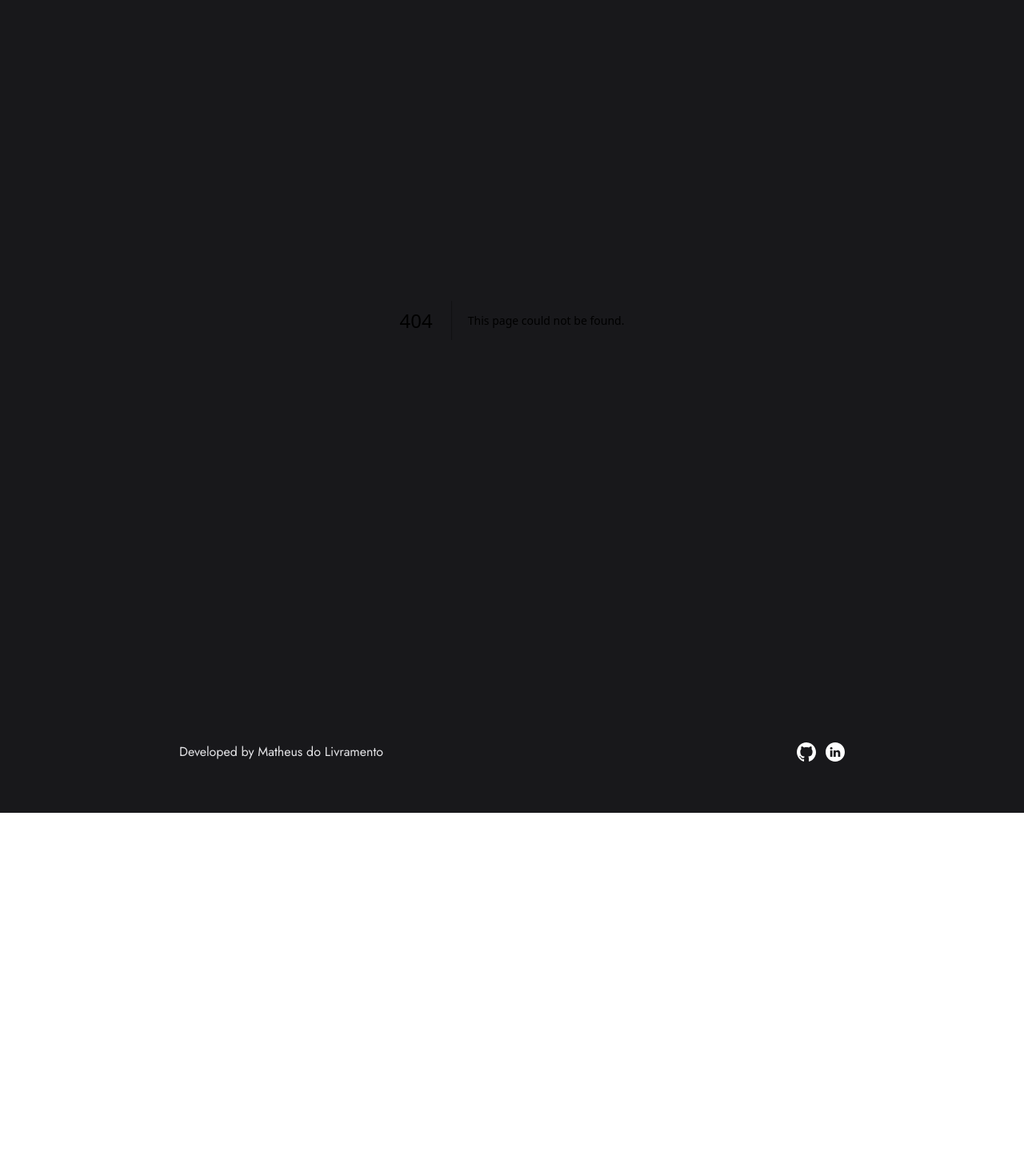
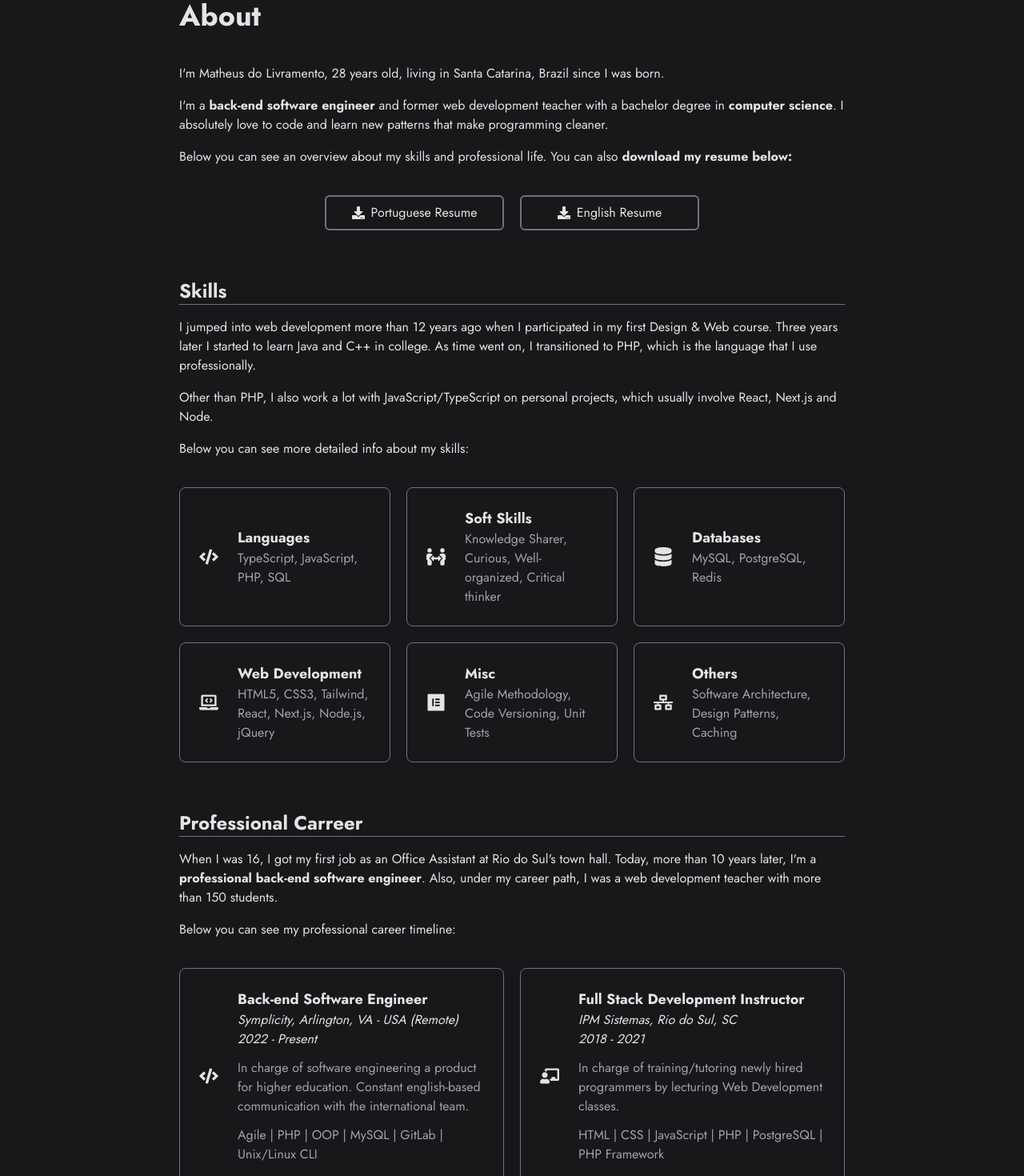
Before and after one commit to livramatheus/livramento, a Next.js app: page /about in a window 1280 px wide. Before the commit this address had no page. Shown: the part 220-1690 px from the top of the page at 80% size. Before the commit the page ends 1236 px from the top, so only its background shows below. Built offline with nearby package versions, Linux system fonts and the light colour scheme.

Commit message:
feat: develop About page

```diff
--- /dev/null
+++ b/app/about/page.tsx
@@ -0,0 +1,23 @@
+import SectionTitle from "../components/SectionTitle";
+import Skills from "../components/AboutPage/Skills";
+import ProfessionalCarreer from "../components/AboutPage/ProfessionalCarreer";
+import Languages from "../components/AboutPage/Languages";
+import Intro from "../components/AboutPage/Intro";
+
+const About = () => {
+  return (
+    <article className="flex flex-col gap-10 text-zinc-200">
+      <SectionTitle title="About" align="left" />
+
+      <Intro />
+
+      <Skills />
+
+      <ProfessionalCarreer />
+
+      <Languages />
+    </article>
+  )
+}
+
+export default About;
--- /dev/null
+++ b/app/components/AboutPage/Intro.tsx
@@ -0,0 +1,51 @@
+import { FaDownload } from "react-icons/fa";
+import Button from "../Button";
+
+const Intro = () => {
+  const getMatheusAge = (): number => {
+    let currentDate = new Date();
+    let birthDate = new Date("1994-12");
+    let timeDiff = currentDate.getTime() - birthDate.getTime();
+
+    return new Date(timeDiff).getUTCFullYear() - 1970;
+  }
+
+  return (
+    <div className="flex flex-col gap-4">
+      <p>
+        I&apos;m Matheus do Livramento, {getMatheusAge()} years old, living in Santa Catarina,
+        Brazil since I was born.
+      </p>
+
+      <p>
+        I&apos;m a <b>back-end software engineer</b> and former web development teacher with
+        a bachelor degree in <b>computer science</b>. I absolutely love to code and learn new
+        patterns that make programming cleaner.
+      </p>
+
+      <p>
+        Below you can see an overview about my skills and professional life.
+        You can also <b>download my resume below:</b>
+      </p>
+
+      <div className="flex justify-center gap-5 my-5">
+        <Button
+          text="Portuguese Resume"
+          dest="https://drive.google.com/file/d/12bEHx_lNWTDdKxA6e-bcbutT0v8zdHgD/view"
+          Icon={FaDownload}
+          target="_blank"
+
+        />
+
+        <Button
+          text="English Resume"
+          dest="https://drive.google.com/file/d/1rAD_frv-R0rdaRTOZfTMVtixZKvjQvV7/view"
+          Icon={FaDownload}
+          target="_blank"
+        />
+      </div>
+    </div>
+  );
+}
+
+export default Intro;
--- /dev/null
+++ b/app/components/AboutPage/Languages.tsx
@@ -0,0 +1,30 @@
+const Languages = () => {
+  return (
+    <div className="flex flex-col gap-4">
+      <h3 className="text-2xl font-bold border-b border-zinc-500">Languages</h3>
+
+      <p>
+        Portuguese is my main language, however, as I grew up as a “tech/gamer kid”, English was
+        part of my daily life, and learning it just came naturally.
+      </p>
+
+      <p>
+        Fast forward to January 2022, I got my first job that put my english skills to the test:
+        I had to report the status of what I&apos;m working on regularly to the international team
+        through our Agile-based meetings. On top of that I also had to use english skills to ask
+        questions to senior devs and product specialists.
+      </p>
+
+      <p>
+        Check out below my language abilities:
+      </p>
+
+      <ul className="list-disc">
+        <li className="ml-10">Portuguese (Native)</li>
+        <li className="ml-10">English (Fluent)</li>
+      </ul>
+    </div>
+  );
+}
+
+export default Languages;
--- /dev/null
+++ b/app/components/AboutPage/ProfessionalCarreer.tsx
@@ -0,0 +1,86 @@
+import { FaBuilding, FaCartPlus, FaChalkboardTeacher, FaCode, FaDesktop, FaGraduationCap, FaRegListAlt } from "react-icons/fa";
+import ProfessionalCard from "../ProfessionalCard";
+
+const ProfessionalCarreer = () => {
+  const professionalData = [
+    {
+      title: "Back-end Software Engineer",
+      location: "Symplicity, Arlington, VA - USA (Remote)",
+      desc: "In charge of software engineering a product for higher education. Constant english-based communication with the international team.",
+      skills: "Agile | PHP | OOP | MySQL | GitLab | Unix/Linux CLI",
+      timespan: "2022 - Present",
+      Icon: FaCode
+    },
+    {
+      title: "Full Stack Development Instructor",
+      location: "IPM Sistemas, Rio do Sul, SC",
+      desc: "In charge of training/tutoring newly hired programmers by lecturing Web Development classes.",
+      skills: "HTML | CSS | JavaScript | PHP | PostgreSQL | PHP Framework",
+      timespan: "2018 - 2021",
+      Icon: FaChalkboardTeacher
+    },
+    {
+      title: "HR Business Rule Instructor",
+      location: "IPM Sistemas, Rio do Sul, SC",
+      desc: "In charge of training/tutoring employees that were hired to work with the Human Resources software.",
+      skills: "Public administration software | Human Resources",
+      timespan: "2017 - 2018",
+      Icon: FaDesktop
+    },
+    {
+      title: "Bachelor degree in Computer Science",
+      location: "Instituto Federal Catarinense, Rio do Sul, SC",
+      desc: "Graduated in computer science, reaching maximum grade in the final thesis, which portrayed about Artificial Intelligence.",
+      timespan: "2017",
+      Icon: FaGraduationCap
+    },
+    {
+      title: "Software Quality Assurance",
+      location: "IPM Sistemas, Rio do Sul, SC",
+      desc: "In charge of testing the HR software to detect and catalog errors. Also in charge of writing and executing test cases.",
+      skills: "Quality Assurance | HR Software",
+      timespan: "2016 - 2017",
+      Icon: FaRegListAlt
+    },
+    {
+      title: "Office Assistant",
+      location: "Comercial Versatil, Rio do Sul, SC",
+      desc: "In charge of managing the e-commerce platform and leading marketing campaigns on social media.",
+      timespan: "2014 - 2016",
+      Icon: FaCartPlus
+    },
+    {
+      title: "Administrative Assistant Intern",
+      location: "Town Hall, Rio do Sul, SC",
+      desc: "In charge of assorted office services, like register traffic tickets, catalog towed cars and organize old files.",
+      timespan: "2011 - 2014",
+      Icon: FaBuilding
+    },
+  ];
+
+  return (
+    <div className="flex flex-col gap-4">
+      <h3 className="text-2xl font-bold border-b border-zinc-500">Professional Carreer</h3>
+
+      <p>
+        When I was 16, I got my first job as an Office Assistant at Rio do Sul&apos;s town hall.
+        Today, more than 10 years later, I&apos;m a <b>professional back-end software engineer</b>.
+        Also, under my career path, I was a web development teacher with more than 150 students.
+      </p>
+
+      <p>
+        Below you can see my professional career timeline:
+      </p>
+
+      <div className="grid grid-cols-2 gap-5 my-5">
+        {
+          professionalData.map((p, k) => {
+            return <ProfessionalCard key={k} {...p} />
+          })
+        }
+      </div>
+    </div>
+  );
+}
+
+export default ProfessionalCarreer;
--- /dev/null
+++ b/app/components/AboutPage/Skills.tsx
@@ -0,0 +1,69 @@
+import { FaCode, FaDatabase, FaElementor, FaLaptopCode, FaNetworkWired, FaPeopleArrows } from "react-icons/fa";
+import SkillCard from "../SkillCard";
+
+const Skills = () => {
+  const skillsData = [
+    {
+      title: "Languages",
+      desc: "TypeScript, JavaScript, PHP, SQL",
+      Icon: FaCode
+    },
+    {
+      title: "Soft Skills",
+      desc: "Knowledge Sharer, Curious, Well-organized, Critical thinker",
+      Icon: FaPeopleArrows
+    },
+    {
+      title: "Databases",
+      desc: "MySQL, PostgreSQL, Redis",
+      Icon: FaDatabase
+    },
+    {
+      title: "Web Development",
+      desc: "HTML5, CSS3, Tailwind, React, Next.js, Node.js, jQuery",
+      Icon: FaLaptopCode
+    },
+    {
+      title: "Misc",
+      desc: "Agile Methodology, Code Versioning, Unit Tests",
+      Icon: FaElementor
+    },
+    {
+      title: "Others",
+      desc: "Software Architecture, Design Patterns, Caching",
+      Icon: FaNetworkWired
+    },
+  ];
+
+  return (
+    <div className="flex flex-col gap-4">
+      <h3 className="text-2xl font-bold border-b border-zinc-500">Skills</h3>
+
+      <p>
+        I jumped into web development more than 12 years ago when I participated
+        in my first Design & Web course. Three years later I started to learn
+        Java and C++ in college. As time went on, I transitioned to PHP, which is
+        the language that I use professionally.
+      </p>
+
+      <p>
+        Other than PHP, I also work a lot with JavaScript/TypeScript on personal
+        projects, which usually involve React, Next.js and Node.
+      </p>
+
+      <p>
+        Below you can see more detailed info about my skills:
+      </p>
+
+      <div className="grid grid-cols-3 gap-5 my-5">
+        {
+          skillsData.map((s, k) => {
+            return <SkillCard key={k} {...s} />
+          })
+        }
+      </div>
+    </div>
+  );
+}
+
+export default Skills;
--- /dev/null
+++ b/app/components/ProfessionalCard/index.tsx
@@ -0,0 +1,41 @@
+import { IconType } from "react-icons";
+
+interface IProps {
+  title: string;
+  location: string;
+  desc: string;
+  skills?: string;
+  timespan: string;
+  Icon: IconType;
+}
+
+const ProfessionalCard = (props: IProps) => {
+  const {
+    title, location, desc, skills, timespan, Icon
+   } = props;
+
+  return (
+    <div className="flex gap-6 border border-zinc-500 rounded-lg p-6">
+      <div className="flex items-center">
+        <Icon className="text-2xl"/>
+      </div>
+
+      <div className="flex flex-col gap-3 justify-center">
+        <div>
+          <b className="text-lg">{title}</b>
+          <div className="italic">{location}</div>
+          <div className="italic">{timespan}</div>
+        </div>
+        <div className="text-zinc-400">{desc}</div>
+
+        {
+          skills && (
+            <div className="text-zinc-400">{skills}</div>
+          )
+        }
+      </div>
+    </div>
+  );
+}
+
+export default ProfessionalCard;
--- /dev/null
+++ b/app/components/SkillCard/index.tsx
@@ -0,0 +1,26 @@
+import { IconType } from "react-icons";
+
+interface IProps {
+  title: string;
+  desc: string;
+  Icon: IconType;
+}
+
+const SkillCard = (props: IProps) => {
+  const { title, desc, Icon } = props;
+
+  return (
+    <div className="flex gap-6 border border-zinc-500 rounded-lg p-6">
+      <div className="flex items-center">
+        <Icon className="text-2xl"/>
+      </div>
+
+      <div className="flex flex-col justify-center">
+        <b className="text-lg">{title}</b>
+        <div className="text-zinc-400">{desc}</div>
+      </div>
+    </div>
+  );
+}
+
+export default SkillCard;
```
